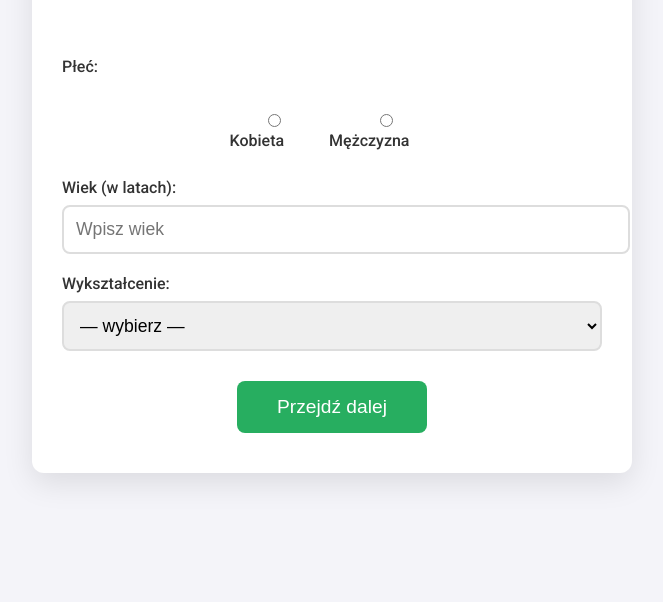
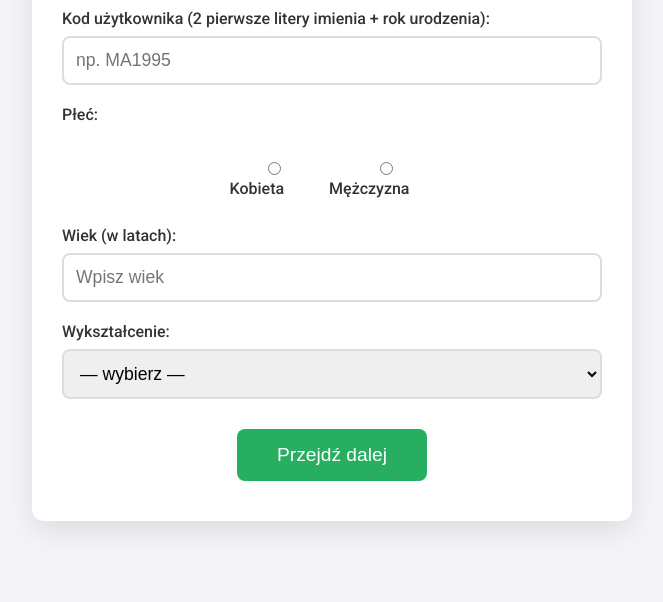
Before and after one commit to Badanie123/ANKIETA, a plain HTML site: page index.html in a window 1280 px wide. Shown: the part 198-800 px from the top of the page, without its empty margins (308-971 px from the left). Drawn offline with Linux system fonts and the light colour scheme.

Commit message:
Update index.html

```diff
--- a/index.html
+++ b/index.html
@@ -11,7 +11,7 @@
         .header {background:#3498db; color:white; padding:20px; text-align:center; font-size:1.4em;}
         .content {padding:40px 30px; text-align:center;}
         label {display:block; margin:20px 0 8px; font-weight:500; text-align:left;}
-        select, input {width:100%; padding:12px; border:2px solid #ddd; border-radius:8px; font-size:1.1em;}
+        select, input {width:100%; padding:12px; border:2px solid #ddd; border-radius:8px; font-size:1.1em; box-sizing: border-box;}
         .radio-group {display:flex; gap:20px; justify-content:center; margin:15px 0;}
         button {margin-top:30px; padding:15px 40px; font-size:1.2em; background:#27ae60; color:white; border:none; border-radius:8px; cursor:pointer;}
         button:hover {background:#219653;}
@@ -20,7 +20,7 @@
         .spinner {border:8px solid #f3f3f3; border-top:8px solid #3498db; border-radius:50%; width:70px; height:70px; animation:spin 1s linear infinite; margin-bottom:25px;}
         @keyframes spin {0%{transform:rotate(0deg);} 100%{transform:rotate(360deg);}}
 
-        .thank {display:none; padding:60px 40px; font-size:1.3em; line-height:1.5;}
+        .thank {display:none; padding:60px 40px; font-size:1.3em; line-height:1.5; text-align: center;}
     </style>
 </head>
 <body>
@@ -28,13 +28,18 @@
         <div id="form-container">
             <div class="header">Podstawowe dane</div>
             <div class="content">
+                <label> Kod użytkownika (2 pierwsze litery imienia + rok urodzenia):</label>
+                <input type="text" id="user_code" placeholder="np. MA1995" maxlength="10">
+
                 <label>Płeć:</label>
                 <div class="radio-group">
                     <label><input type="radio" name="gender" value="kobieta"> Kobieta</label>
                     <label><input type="radio" name="gender" value="mężczyzna"> Mężczyzna</label>
                 </div>
+
                 <label>Wiek (w latach):</label>
                 <input type="number" id="age" min="1" max="120" placeholder="Wpisz wiek">
+
                 <label>Wykształcenie:</label>
                 <select id="education">
                     <option value="">— wybierz —</option>
@@ -44,6 +49,7 @@
                     <option value="zawodowe">zawodowe</option>
                     <option value="wyższe">wyższe</option>
                 </select>
+
                 <button onclick="startLoading()">Przejdź dalej</button>
             </div>
         </div>
@@ -61,12 +67,11 @@
     </div>
 
     <script>
-        // 1. TUTAJ WKLEJ SWÓJ URL Z GOOGLE APPS SCRIPT
-        const APP_URL = 'https://script.google.com/macros/s/AKfycbzqr2QYeJHXO5HLjFWTVgDoqcfJJQVARvu3yqAUKvSaZgEM0UxwqUlCfzvEEFQRZ8OU3A/exec';
+        const APP_URL = 'https://script.google.com/macros/s/AKfycbzvWl0jGtohIuLMUUiNaW9omrqMFMJviQPGognATWLiaS5Ek3raVRAlRiJrrrw11ZxTgQ/exec';
 
         let startTime = null;
         let payload = null;
-        let dataSent = false; // Flaga zapobiegająca dublowaniu rekordów
+        let dataSent = false;
 
         function show(id) {
             document.querySelectorAll('.container > div').forEach(div => div.style.display = 'none');
@@ -79,16 +84,20 @@
         }
 
         function startLoading() {
+            const userCode = document.getElementById('user_code').value.trim();
             const gender = document.querySelector('input[name="gender"]:checked');
             const age = document.getElementById('age').value;
             const education = document.getElementById('education').value;
 
+            // Walidacja
+            if (!userCode) { alert('Wpisz swój unikalny kod'); return; }
             if (!gender) { alert('Wybierz płeć'); return; }
             if (!age || age < 1) { alert('Podaj poprawny wiek'); return; }
             if (!education) { alert('Wybierz wykształcenie'); return; }
 
             startTime = Date.now();
             payload = {
+                user_code: userCode, // Dodane do danych wysyłanych
                 gender: gender.value,
                 age: parseInt(age),
                 education: education,
@@ -100,13 +109,11 @@
         }
 
         function sendFinalData() {
-            // Wyślij tylko jeśli test trwa i dane nie zostały jeszcze wysłane
             if (!payload || !startTime || dataSent) return;
 
             const finalTime = Math.floor((Date.now() - startTime) / 1000);
             payload.time_seconds = finalTime;
 
-            // Używamy Blob i navigator.sendBeacon dla maksymalnej niezawodności przy zamykaniu karty
             const blob = new Blob([JSON.stringify(payload)], { type: 'text/plain;charset=utf-8' });
             const success = navigator.sendBeacon(APP_URL, blob);
 
@@ -116,14 +123,12 @@
             }
         }
 
-        // Obsługa wyjścia ze strony (zamknięcie karty, zmiana aplikacji, minimalizacja)
         document.addEventListener('visibilitychange', () => {
             if (document.visibilityState === 'hidden') {
                 sendFinalData();
             }
         });
 
-        // Dodatkowe zabezpieczenie dla starszych przeglądarek lub specyficznych zachowań mobilnych
         window.addEventListener('pagehide', sendFinalData);
 
         window.onload = function() {
```
